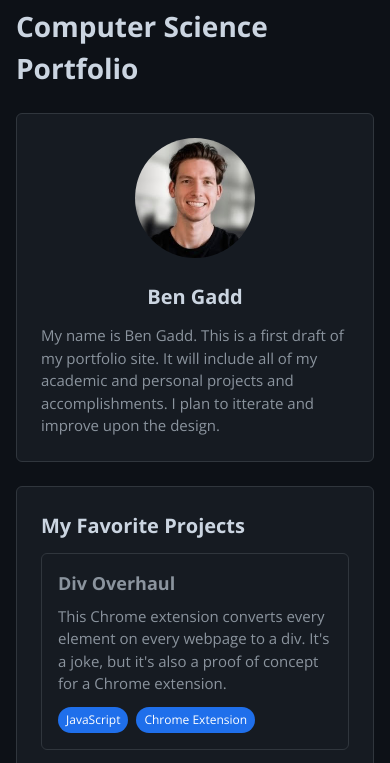
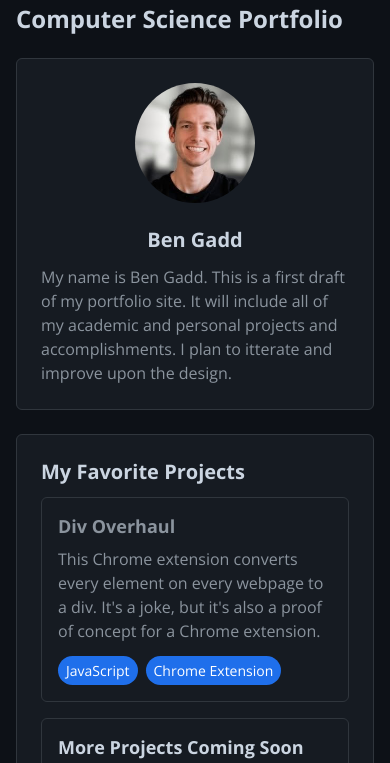
Before and after one commit to BenJGadd/benjgadd.com, a plain HTML site: page index.html in a window 390 px wide. Shown: the part 71-834 px from the top of the page. Drawn offline with nearby package versions, Linux system fonts and the light colour scheme.

Commit message:
Add files via upload

```diff
--- a/styles/main.css
+++ b/styles/main.css
@@ -43,29 +43,49 @@ h3{font-size:1.25rem}
 .left-grid :last-child{margin-bottom:0}
 }
 
-/* Update existing text sizes */
-h1 { font-size: 2rem; }
-h2 { font-size: 1.5rem; }
-h3 { font-size: 1.25rem; }
-p { font-size: 1rem; }
+/* Base text sizes (desktop) */
+h1 {
+    font-size: 2rem;
+    line-height: 1.2;
+}
+h2 {
+    font-size: 1.5rem;
+    line-height: 1.3;
+}
+h3 {
+    font-size: 1.25rem;
+    line-height: 1.4;
+}
+p, .card button, .subcard p {
+    font-size: 1rem;
+    line-height: 1.5;
+}
+.tags span {
+    font-size: 0.875rem;
+}
 
-/* Add mobile-specific adjustments */
-@media (max-width: 768px) {
+/* Mobile adjustments - using both max-width and max-device-width */
+@media screen and (max-width: 768px),
+       screen and (max-device-width: 768px) {
     h1 { font-size: 1.75rem; }
     h2 { font-size: 1.25rem; }
     h3 { font-size: 1.125rem; }
-    p { font-size: 0.9375rem; }
-
+    p, .card button, .subcard p {
+        font-size: 1rem; /* Keep body text at 16px for readability */
+    }
     .tags span {
-        font-size: 0.75rem;
+        font-size: 0.875rem;
         padding: 0.25rem 0.5rem;
     }
+}
 
-    .card button {
-        font-size: 0.9375rem;
-    }
-
-    .subcard p {
-        font-size: 0.9375rem;
+/* Additional safeguard for very small screens */
+@media screen and (max-width: 480px),
+       screen and (max-device-width: 480px) {
+    h1 { font-size: 1.5rem; }
+    h2 { font-size: 1.25rem; }
+    h3 { font-size: 1.125rem; }
+    p, .card button, .subcard p {
+        font-size: 1rem;
     }
 }
```
